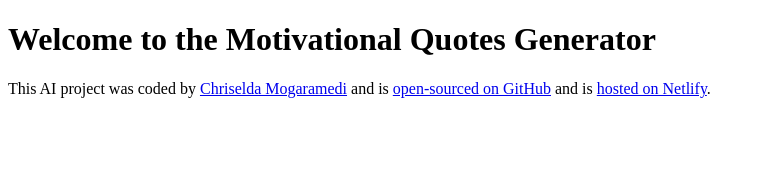
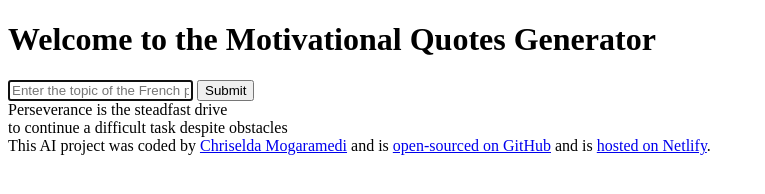
Before and after one commit to Chriseldam217/Motivational-quotes-generator, a plain HTML site: page index.html in a window 1280 px wide. Shown: the whole page, without its empty margins (0-765 px from the left). Drawn offline with Linux system fonts and the light colour scheme.

Commit message:
added the html

```diff
--- a/index.html
+++ b/index.html
@@ -8,6 +8,24 @@
   </head>
   <body>
     <h1>Welcome to the Motivational Quotes Generator</h1>
+
+    <main>
+      <form>
+        <input
+          type="text"
+          placeholder="Enter the topic of the French poem"
+          autofocus
+          required
+          autocomplete="off"
+        />
+        <input type="submit" />
+      </form>
+      <div>
+        Perseverance is the steadfast drive
+        <br />
+        to continue a difficult task despite obstacles
+      </div>
+    </main>
 
     <footer>
       This AI project was coded by
```
